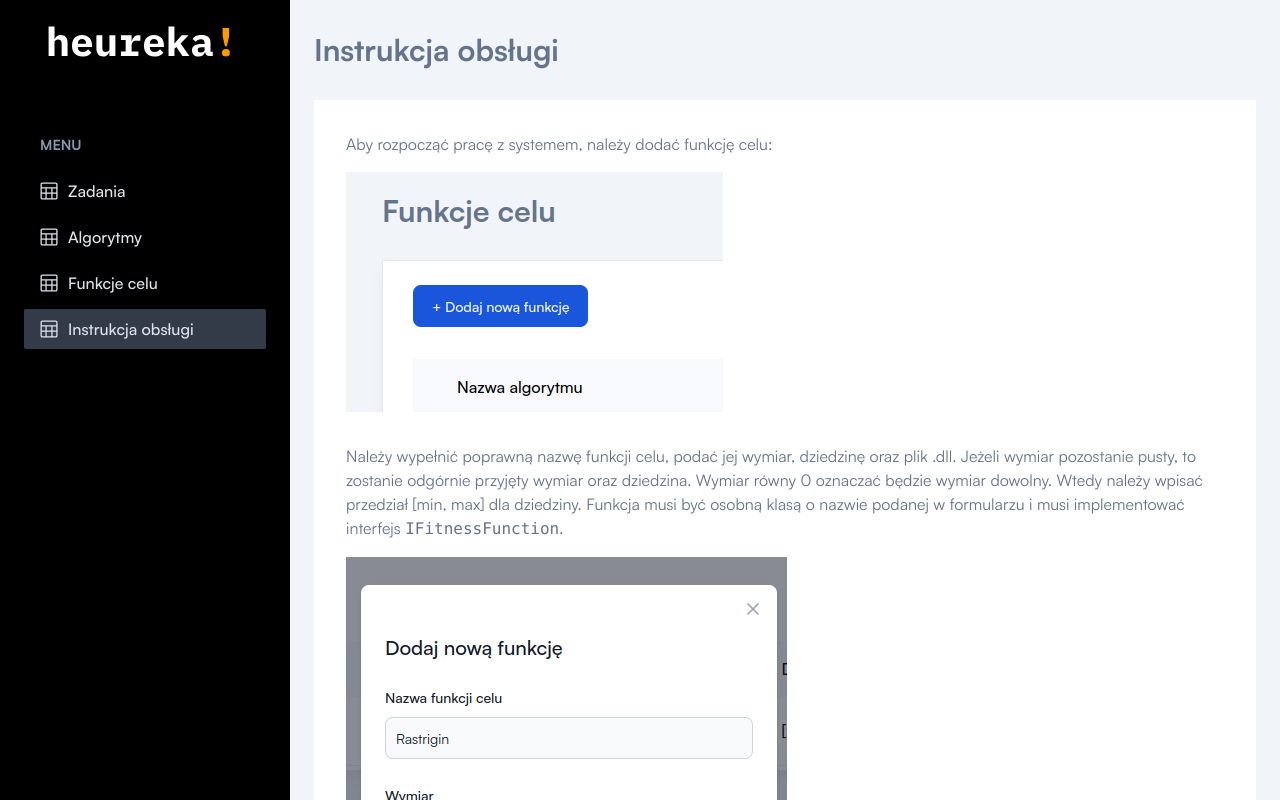
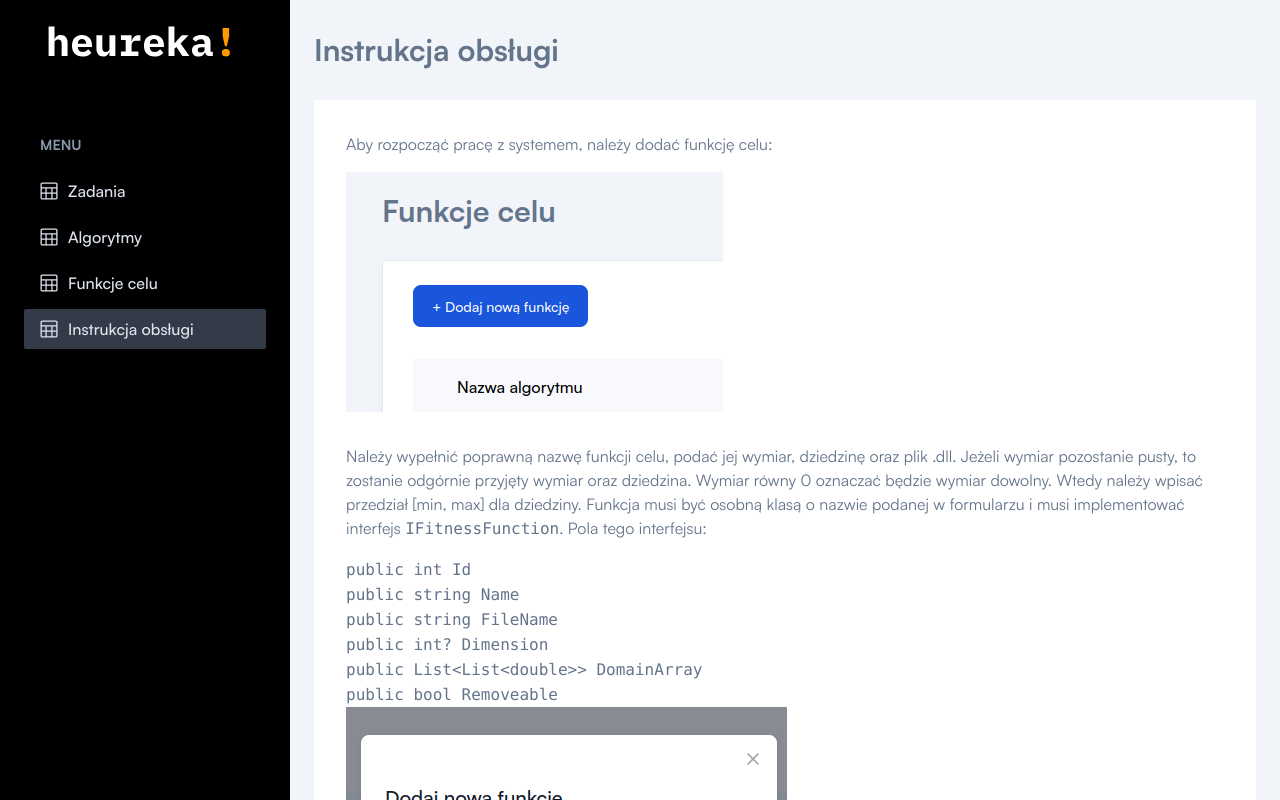
Before and after one commit to TBury/heureka-react, a React (Vite) app: page /instrukcja in a window 1280 px wide. Built offline with nearby package versions, Linux system fonts and the light colour scheme.

Commit message:
final v21

```diff
--- a/src/components/Instrukcja.tsx
+++ b/src/components/Instrukcja.tsx
@@ -12,9 +12,29 @@ const Instrukcja = () => {
     <main>
         <p className='mb-4'>Aby rozpocząć pracę z systemem, należy dodać funkcję celu: </p>
         <img src={Step1} className='mb-8' />
-        <p className="mb-4">Należy wypełnić poprawną nazwę funkcji celu, podać jej wymiar, dziedzinę oraz plik .dll. Jeżeli wymiar pozostanie pusty, to zostanie odgórnie przyjęty wymiar oraz dziedzina. Wymiar równy 0 oznaczać będzie wymiar dowolny. Wtedy należy wpisać przedział [min, max] dla dziedziny. Funkcja musi być osobną klasą o nazwie podanej w formularzu i musi implementować interfejs <code>IFitnessFunction</code>.</p>
+        <p className="mb-4">Należy wypełnić poprawną nazwę funkcji celu, podać jej wymiar, dziedzinę oraz plik .dll. Jeżeli wymiar pozostanie pusty, to zostanie odgórnie przyjęty wymiar oraz dziedzina. Wymiar równy 0 oznaczać będzie wymiar dowolny. Wtedy należy wpisać przedział [min, max] dla dziedziny. Funkcja musi być osobną klasą o nazwie podanej w formularzu i musi implementować interfejs <code>IFitnessFunction</code>. Pola tego interfejsu:</p>
+        <code className='mt-4 mb-4'>
+        public int Id
+        <br></br>
+        public string Name
+        <br></br>
+        public string FileName
+        <br></br>
+        public int? Dimension
+        <br></br>
+        public List&lt;List&lt;double&gt;&gt; DomainArray
+        <br></br>
+        public bool Removeable
+        </code>
         <img src={Step2} className='mb-8' />
-        <p className="mb-4">Analogicznie należy postąpić przy dodawaniu algorytmu. Algorytm musi być osobną klasą o nazwie takiej, jak podano w formularzu i implementować interfejs IOptimizationAlgorithm.</p>
+        <p className="mb-4">Analogicznie należy postąpić przy dodawaniu algorytmu. Algorytm musi być osobną klasą o nazwie takiej, jak podano w formularzu i implementować interfejs <code>IOptimizationAlgorithm</code>. Pola interfejsu:</p>
+        <code className='mt-4 mb-4'>
+        public int Id
+        <br></br>
+        public string Name
+        <br></br>
+        public bool Removeable
+        </code>
         <img src={Step3} className='mb-8' />
         <p className="mb-4">Należy zadbać, by nazwa pliku nie występowała już na serwerze.</p>
         <img src={Step4} className='mb-8' />
--- a/src/pages/FitnessFunctions.tsx
+++ b/src/pages/FitnessFunctions.tsx
@@ -82,7 +82,7 @@ const Fitness = () => {
     formData.append('file', file);
     let domain = formFields;
     if (dim == "" || dim == undefined) {
-      domain = formFields[0];
+      domain = [];
     }
     axios
       .post(`http://localhost:8080/api/fitnessFunction/file/`, formData)
@@ -92,7 +92,7 @@ const Fitness = () => {
           name: name,
           fileName: file.name,
           dimension: parseInt(dim),
-          domainArray: formFields,
+          domainArray: domain,
           removeable: true,
         };
         axios
```
